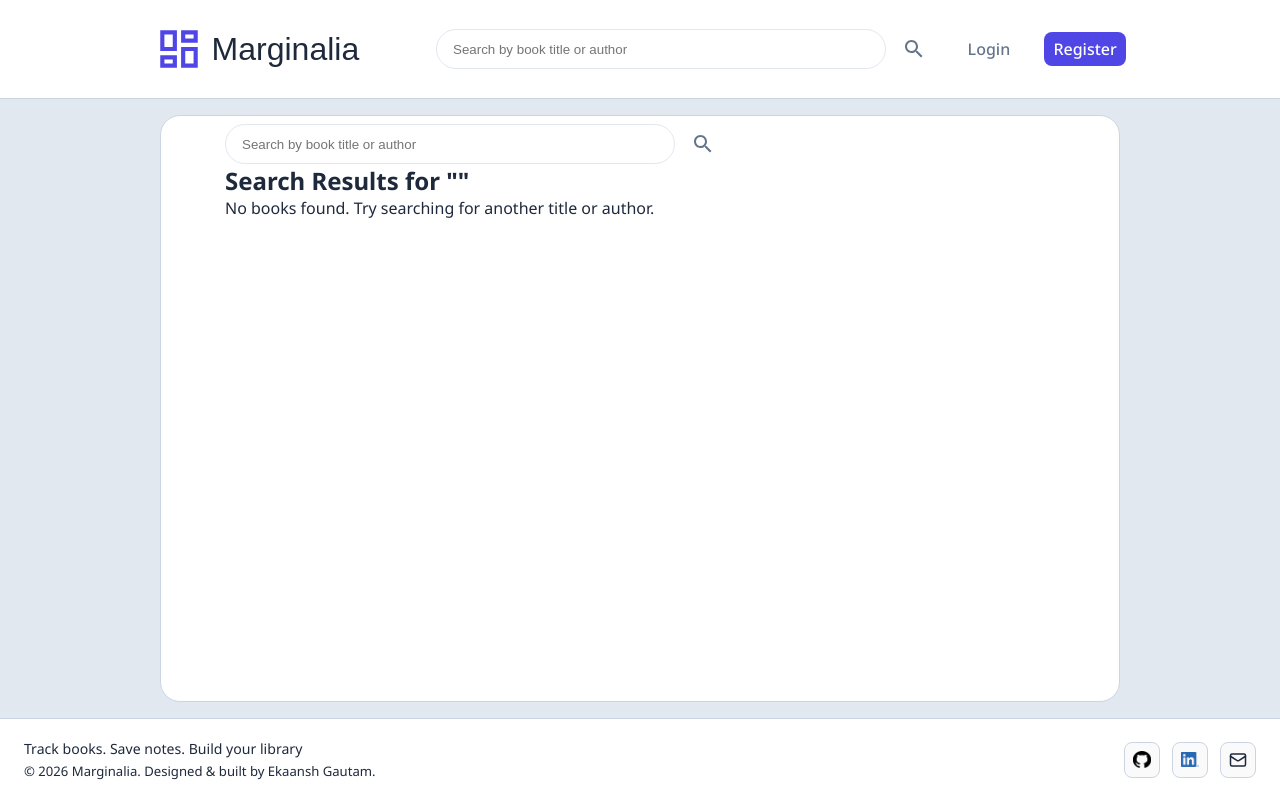
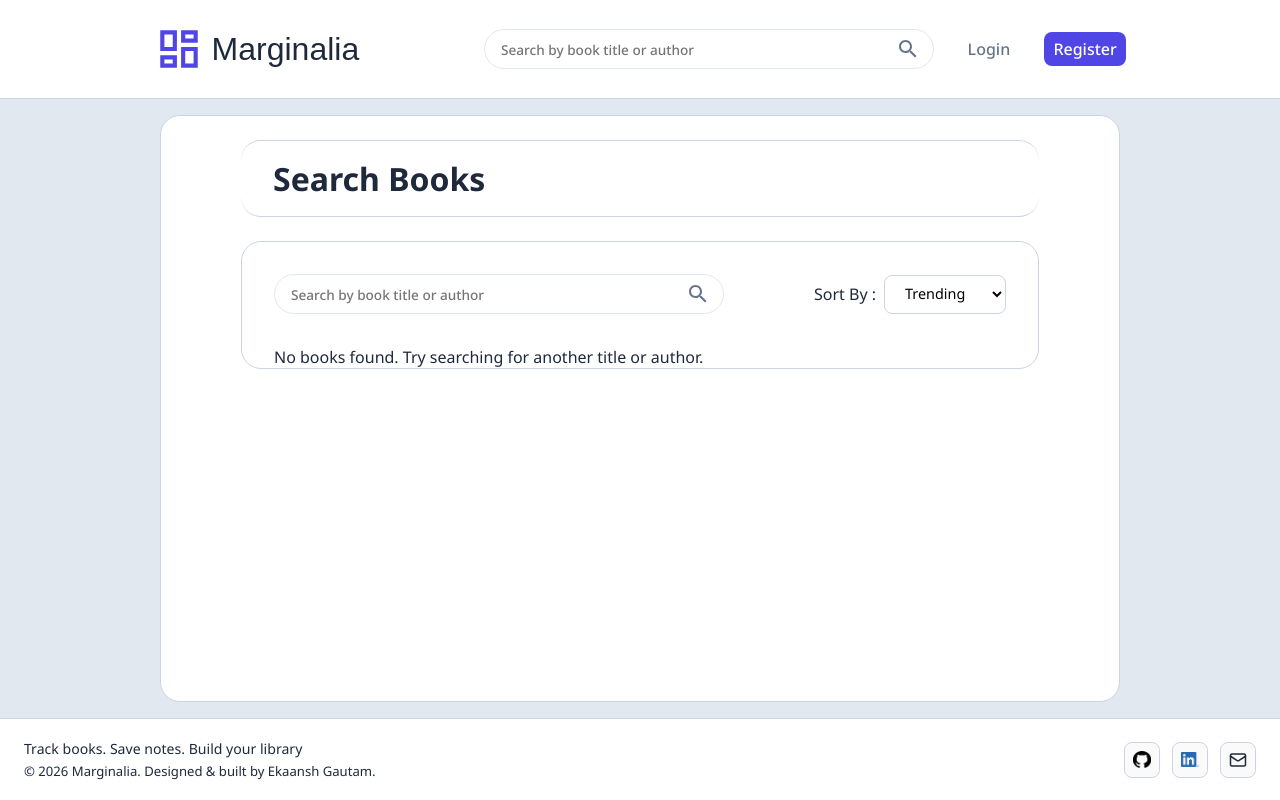
Before and after one commit to 0xekaansh/Marginalia, a React (Vite) app in the folder client/: page /search-results in a window 1280 px wide. Built offline with nearby package versions, Linux system fonts and the light colour scheme; a web font is replaced by a local one.

Commit message:
added styling and sort container in searchresultpage

```diff
--- a/client/src/components/AddEntry.module.css
+++ b/client/src/components/AddEntry.module.css
@@ -0,0 +1,19 @@
+.addBtn {
+    display: flex;
+    justify-content: center;
+    align-items: center;
+    padding: 0.35rem 0.75rem;
+    border: 2px solid var(--accent-color);
+    border-radius: 20px;
+    color: var(--accent-color);
+    background-color: transparent;
+    transition: var(--transition);
+    font-family: inherit;
+    font-weight: 500;
+    font-size: 0.85rem;
+}
+
+.addBtn:hover {
+    background-color: var(--accent-hover);
+    color: var(--card-bg);
+}
--- a/client/src/components/Search.jsx
+++ b/client/src/components/Search.jsx
@@ -5,7 +5,7 @@ import SearchIcon from "@mui/icons-material/Search";
 import LoadingSpinner from "../assets/LoadingSpinner";
 import { useNavigate } from "react-router-dom";
 
-function Search() {
+function Search(props) {
   const [query, setQuery] = useState("");
   const [loading, setLoading] = useState(false);
   const navigate = useNavigate();
@@ -30,7 +30,7 @@ function Search() {
   };
 
   return (
-    <div className={styles.search}>
+    <div className={`${styles.search} ${props.className}`}>
       {/* Book Search Form */}
       <form className={styles.searchForm} onSubmit={bookSearch}>
         <input
@@ -38,7 +38,7 @@ function Search() {
           type="text"
           name="Search"
           placeholder="Search by book title or author"
-          value={query}
+          value={props.query ? props.query : query}
           onChange={(e) => {
             setQuery(e.target.value);
           }}
--- a/client/src/components/Search.module.css
+++ b/client/src/components/Search.module.css
@@ -6,22 +6,35 @@
     display: flex;
     align-items: center;
     gap: 0.5rem;
+    position: relative;
 }
 
 .searchInput {
     height: 40px;
     width: 450px;
-    padding: 0.75rem 1rem;
-    border: 1px solid var(--bg-color);
+    font-family: var(--font-sans);
+    font-weight: 500;
+    font-size: 0.85rem;
+    padding: 0.75rem 2.5rem 0.75rem 1rem;
+    border: 1.5px solid var(--bg-color);
     background-color: transparent;
     border-radius: 20px;
+    transition: var(--transition);
 }
 
 .searchInput:focus {
     outline: none;
+    border-color: var(--accent-color);
+    box-shadow: 0 0 0 3px rgba(0, 0, 0, 0.05);
+}
+
+.searchInput:hover {
+    border-color: var(--accent-color);
 }
 
 .searchBtn {
+    position: absolute;
+    right: 6px;
     display: flex;
     align-items: center;
     justify-content: center;
@@ -36,10 +49,11 @@
 
 .searchBtn:hover {
     color: var(--text-primary);
-    background-color: var(--border-color);
 }
 
 .smallSpinner {
+    position: absolute;
+    right: 6px;
     padding: 0 !important;
     height: 40px;
     width: 40px;
--- a/client/src/components/SearchResultList.jsx
+++ b/client/src/components/SearchResultList.jsx
@@ -1,22 +1,20 @@
 import AddEntryButton from "./AddEntry";
+import BookCover from "./BookCover";
+import { formatAuthors } from "../utils/formatter";
+import styles from "./SearchResultList.module.css";
 
 function SearchResultList({ books }) {
   return (
-    <ul>
+    <ul className={styles.list}>
       {books.map((book, index) => {
-        const coverURL = book.cover_i
-          ? `https://covers.openlibrary.org/b/id/${book.cover_i}-M.jpg`
-          : "https://via.placeholder.com/50x75?text=No+Cover";
+        return (
+          <li key={book.key || index} className={styles.listItem}>
+            <BookCover coverId={book.cover_i} title={book.title} />
 
-        return (
-          <li key={book.key || index}>
-            <img src={coverURL} alt={book.title} />
-            <div>
-              <strong>{book.title}</strong>
-              <p>
-                {book.author_name ? book.author_name.join(", ") : "Unknown Author"}{" "}
-                {book.first_publish_year || "N/A"}
-              </p>
+            <div className={styles.bookData}>
+              <strong className={styles.bookTitle}>{book.title}</strong>
+              <p>by {formatAuthors(book.author_name)}</p>
+              <p>First published in {book.first_publish_year || null}</p>
             </div>
             <AddEntryButton book={book} />
           </li>
--- /dev/null
+++ b/client/src/components/SearchResultList.module.css
@@ -0,0 +1,44 @@
+.list {
+    list-style-type: none;
+    display: flex;
+    flex-direction: column;
+    gap: 1.2rem;
+    padding: 0 0 2rem 0;
+}
+
+.listItem {
+    display: flex;
+    align-items: center;
+    justify-content: space-between;
+    background-color: var(--card-bg);
+    border: 1px solid var(--border-color);
+    border-radius: 12px;
+    padding: 1.25rem;
+    box-shadow: var(--shadow);
+    transition: var(--transition);
+    gap: 1.5rem;
+}
+
+.listItem:hover {
+    border-color: var(--accent-color);
+}
+
+.bookData {
+    display: flex;
+    flex-direction: column;
+    gap: 0.35rem;
+    flex: 1;
+}
+
+.bookTitle {
+    font-size: 1.1rem;
+    font-weight: 700;
+    color: var(--text-primary);
+}
+
+.bookData p {
+    margin: 0;
+    font-size: 0.9rem;
+    color: var(--text-secondary);
+    font-family: var(--font-sans);
+}
--- a/client/src/components/SearchResultPage.jsx
+++ b/client/src/components/SearchResultPage.jsx
@@ -2,20 +2,41 @@ import { useLocation } from "react-router-dom";
 import SearchResultList from "./SearchResultList";
 import styles from "./SearchResultsPage.module.css";
 import Search from "./Search";
+import OptionContainer from "./OptionContainer";
+import { useState } from "react";
 
 function SearchResultsPage() {
   const location = useLocation();
+  const [loading, setLoading] = useState(false);
+  const [sortOrder, setSortOrder] = useState("trending");
   const { books = [], query = "" } = location.state || {};
 
   return (
-    <div className={styles.container}>
-      <Search />
-      <h2>Search Results for "{query}"</h2>
-      {books.length === 0 ? (
-        <p>No books found. Try searching for another title or author.</p>
-      ) : (
-        <SearchResultList books={books} />
-      )}
+    <div className={styles.searchContainer}>
+      <div className={styles.searchHeading}>
+        <h1>Search Books</h1>
+      </div>
+      <div className={styles.searchResult}>
+        <div className={styles.searchBar}>
+          <Search className={styles.pageSearch} query={query} />
+          <OptionContainer
+            label="Sort By"
+            loading={loading}
+            sortOrder={sortOrder}
+            handleChange={(e) => setSortOrder(e.target.value)}
+            options={[
+              { value: "trending", label: "Trending" },
+              { value: "new", label: "Latest" },
+              { value: "rating", label: "Top Rated" },
+            ]}
+          />
+        </div>
+        {books.length === 0 ? (
+          <p>No books found. Try searching for another title or author.</p>
+        ) : (
+          <SearchResultList books={books} />
+        )}
+      </div>
     </div>
   );
 }
--- a/client/src/components/SearchResultsPage.module.css
+++ b/client/src/components/SearchResultsPage.module.css
@@ -0,0 +1,25 @@
+.searchContainer {
+    display: flex;
+    flex-direction: column;
+    justify-content: center;
+    margin: 1rem;
+}
+
+.searchHeading {
+    padding: 1rem 2rem;
+    border-bottom: 1px solid var(--border-color);
+    border-top: 1px solid var(--border-color);
+    border-radius: 20px;
+}
+
+.searchResult {
+    margin: 1.5rem 0;
+    padding: 0 2rem;
+    border: 1px solid var(--border-color);
+    border-radius: 20px;
+}
+.searchBar {
+    display: flex;
+    padding: 2rem 0;
+    justify-content: space-between;
+}
--- a/client/src/components/StatusOptions.jsx
+++ b/client/src/components/StatusOptions.jsx
@@ -2,8 +2,8 @@ import OptionContainer from "./OptionContainer";
 
 function StatusOptions(props) {
   const statusOptions = [
+    { label: "Plan to read", value: "planToRead" },
     { label: "Completed", value: "completed" },
-    { label: "Plan to read", value: "planToRead" },
     { label: "Reading", value: "reading" },
     { label: "On-Hold", value: "onHold" },
     { label: "Dropped", value: "dropped" },
--- a/client/src/components/UserBookCard.jsx
+++ b/client/src/components/UserBookCard.jsx
@@ -5,8 +5,6 @@ import RatingOptions from "./RatingOptions";
 import UpdateButton from "./UpdateButton";
 import { formatAuthors } from "../utils/formatter";
 import NotesOutlinedIcon from "@mui/icons-material/NotesOutlined";
-import EditOutlinedIcon from "@mui/icons-material/EditOutlined";
-import EditOffOutlinedIcon from "@mui/icons-material/EditOffOutlined";
 import BookNotes from "./BookNotes";
 import DeleteButton from "./DeleteButton";
 
```
